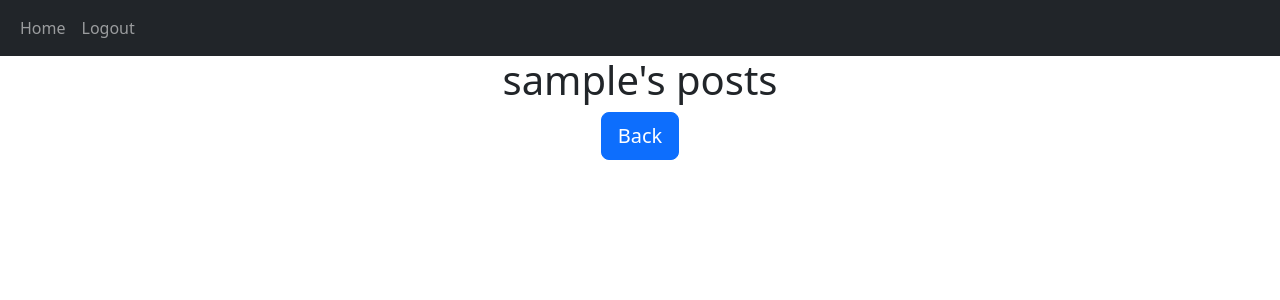
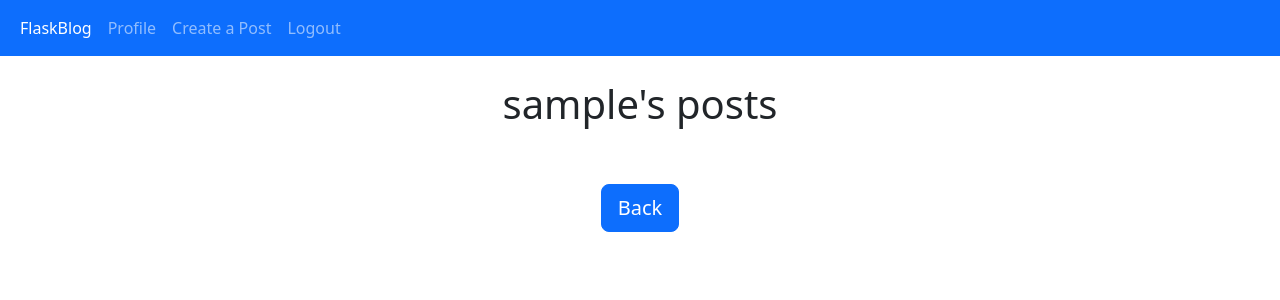
Before and after one commit to SyvoLoTSkyi1/flask_blog, a Flask app: a page that uses website/templates/base.html in a window 1280 px wide. Shown: the top 300 px of the page. Run offline with Flask 3, Linux system fonts and the light colour scheme; the visitor is signed in with stand-in values (Sample User, id 1); data comes from the database, SQL or seed files in the repository; data that the repository does not hold is empty; some libraries are stand-ins or nearby versions.

Commit message:
minor changes, working with bootstrap and bug fix

```diff
--- a/website/auth.py
+++ b/website/auth.py
@@ -65,4 +65,4 @@
 @login_required
 def logout():
     logout_user()
-    return redirect(url_for("views.home"))
+    return redirect(url_for("auth.login"))
--- a/website/templates/base.html
+++ b/website/templates/base.html
@@ -15,19 +15,18 @@
   <title>{% block title %}{% endblock %}</title>
 </head>
   <body>
-    <nav class="navbar navbar-expand-lg navbar-dark bg-dark">
+    <nav class="navbar navbar-expand-lg bg-primary" data-bs-theme="dark">
       <div class="container-fluid">
         <button class="navbar-toggler" type="button" data-bs-toggle="collapse" data-bs-target="#navbar">
           <span class="navbar-toggler-icon"></span>
         </button>
         <div class="collapse navbar-collapse" id="navbar">
           <div class="navbar-nav">
-            <a class="nav-item nav-link" href="/home">Home</a>
+            <a class="nav-item nav-link active" href="/home">FlaskBlog</a>
             {% if user.is_authenticated %}
-            <a class="nav-item nav-link" href="/logout">Logout</a>
-            {% else %}
-            <a class="nav-item nav-link" href="/login">Login</a>
-            <a class="nav-item nav-link" href="/sign-up">Sign Up</a>
+                <a class="nav-item nav-link" href="/posts/{{ current_user.username }}">Profile</a>
+                <a class="nav-item nav-link" href="/create-post">Create a Post</a>
+                <a class="nav-item nav-link" aria-current="page" href="/logout">Logout</a>
             {% endif %}
           </div>
         </div>
@@ -51,6 +50,7 @@
       {% endif %}
     {% endwith %}
     <div class="container">
+    <br>
       {% block content %}{% endblock %}
     </div>
     <script
--- a/website/templates/posts.html
+++ b/website/templates/posts.html
@@ -1,4 +1,5 @@
 {% extends "posts_div.html" %}
+
 {% block title %}{{username}}'s Posts{% endblock %}
 
 {% block header %}
@@ -10,7 +11,8 @@
         <a href="/home">
             <button type="button" class="btn btn-primary btn-lg">
             Back
-        </button>
+            </button>
         </a>
     </div>
+    <br>
 {% endblock %}
--- a/website/templates/posts_div.html
+++ b/website/templates/posts_div.html
@@ -1,10 +1,12 @@
 {% extends "base.html" %}
+
 {% block title %}{% endblock %}
 
 {% block content %}
 <h1 align="center">{% block header %}Posts{% endblock %}</h1>
+<br>
 <div id="posts">
-    {% for post in posts %}
+    {% for post in posts|reverse %}
         <div class="card border-dark">
             <div class="card-header d-flex justify-content-between align-items-center">
                 <a href="/posts/{{post.user.username}}">{{post.user.username}}</a>
@@ -12,9 +14,9 @@
                 <div>
                     <span id="likes-count-{{ post.id }}">{{ post.likes|length }}</span>
                     {% if user.id in post.likes|map(attribute="author")|list %}
-                        <i class="fas fa-thumbs-up" id="like-button-{{ post.id }}" onclick="like({{ post.id }})"></i>
+                        <i class="fas fa-thumbs-up" style="color:dodgerblue" id="like-button-{{ post.id }}" onclick="like({{ post.id }})"></i>
                     {% else %}
-                        <i class="far fa-thumbs-up" id="like-button-{{ post.id }}" onclick="like({{ post.id }})"></i>
+                        <i class="far fa-thumbs-up" style="color:dodgerblue" id="like-button-{{ post.id }}" onclick="like({{ post.id }})"></i>
                     {% endif %}
 
                     {% if user.id == post.author %}
@@ -26,13 +28,11 @@
                         </div>
                     {% endif %}
                 </div>
-
             </div>
             <div class="card-body">
                 <div class="card-text">
                     {{post.text}}
                 </div>
-
                 <br>
                 <div class="collapse" id="comments-{{ post.id }}">
                     <div class="card">
@@ -80,14 +80,9 @@
         <br />
     {% endfor %}
 </div>
+<br>
+
 {% block footer %}
-    <div align="center">
-        <a href="/create-post">
-            <button type="button" class="btn btn-primary btn-lg">
-            Create a Post
-        </button>
-        </a>
-    </div>
 {% endblock footer %}
 
 {% endblock %}
--- a/website/views.py
+++ b/website/views.py
@@ -39,7 +39,7 @@
 
     if not post:
         flash("Post does not exist.", category='error')
-    elif current_user.id != post.id:
+    elif current_user.id != post.author:
         flash('You do not have permission to delete this post', category='error')
     else:
         db.session.delete(post)
@@ -85,7 +85,7 @@
 @views.route("/delete-comment/<comment_id>")
 @login_required
 def delete_comment(comment_id):
-    comment = Comment.query.filtered_by(id=comment_id).first()
+    comment = Comment.query.filter_by(id=comment_id).first()
 
     if not comment:
         flash('Comment does not exist.', category='error')
```
Also changed, not shown: website/templates/create_post.html (+5 -3 lines), website/templates/login.html (+11 -2 lines), website/templates/signup.html (+6 -1 lines). Lines whose indentation alone changed are shown as unchanged.
